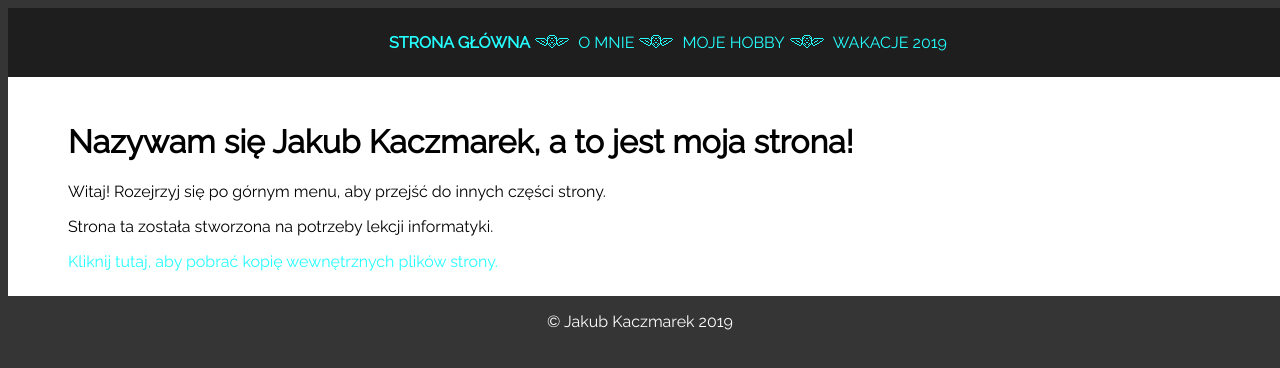
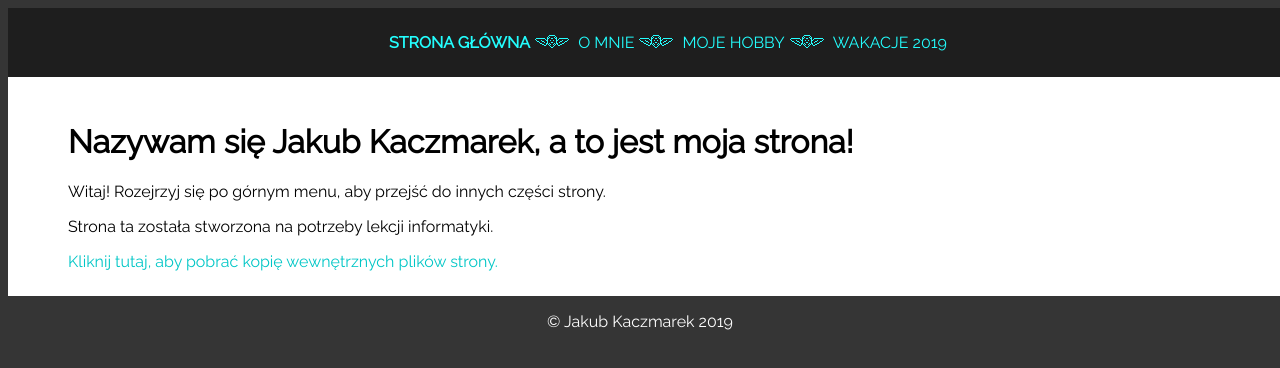
Before and after one commit to aridai-shi/strona-osobliwa, a plain HTML site: page index.html in a window 1280 px wide. Shown: the top 368 px of the page. Drawn offline with Linux system fonts and the light colour scheme.

Commit message:
Poprawiono czytelność linków

```diff
--- a/index.html
+++ b/index.html
@@ -26,7 +26,7 @@
         <h1>Nazywam się Jakub Kaczmarek, a to jest moja strona!</h1>
         <p>Witaj! Rozejrzyj się po górnym menu, aby przejść do innych części strony.</p>
         <p>Strona ta została stworzona na potrzeby lekcji informatyki.</p>
-        <a href="https://github.com/aridai-shi/strona-osobliwa/archive/master.zip">Kliknij tutaj, aby pobrać kopię wewnętrznych plików strony.</a>
+        <a class="bod" href="https://github.com/aridai-shi/strona-osobliwa/archive/master.zip">Kliknij tutaj, aby pobrać kopię wewnętrznych plików strony.</a>
     </div>
 </div>
 
--- a/style.css
+++ b/style.css
@@ -28,6 +28,10 @@ a:hover{
     color: #00bdbd
 }
 
+a.bod:hover{
+    color: #006060
+}
+
 p.sep{
     display: inline;
 }
@@ -37,7 +41,12 @@ li{
 }
 
 a{
-    color: #25FFFF;
+    color: #23fefe;
+    text-decoration: none;
+}
+
+a.bod{
+    color: #00c6c6;
     text-decoration: none;
 }
 
```
Also changed, not shown: hbby.html (+1 -1 lines).
